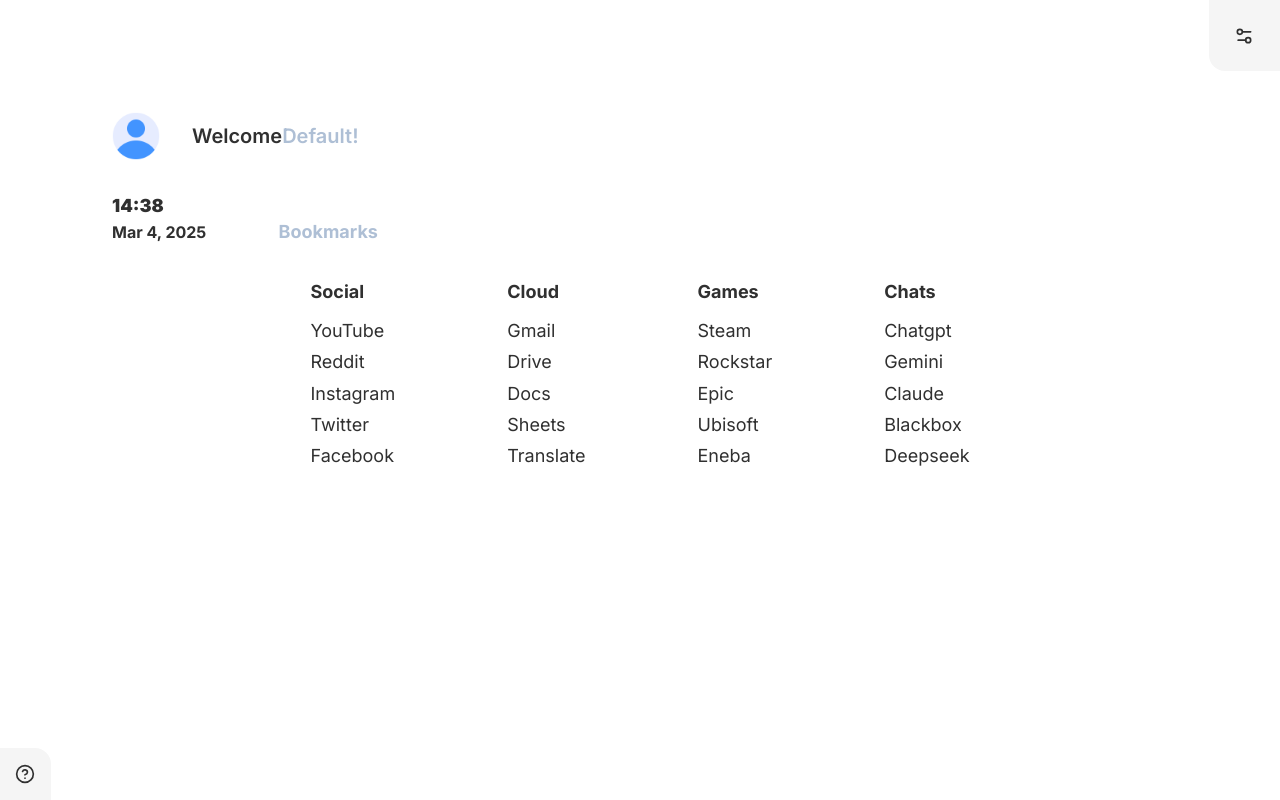
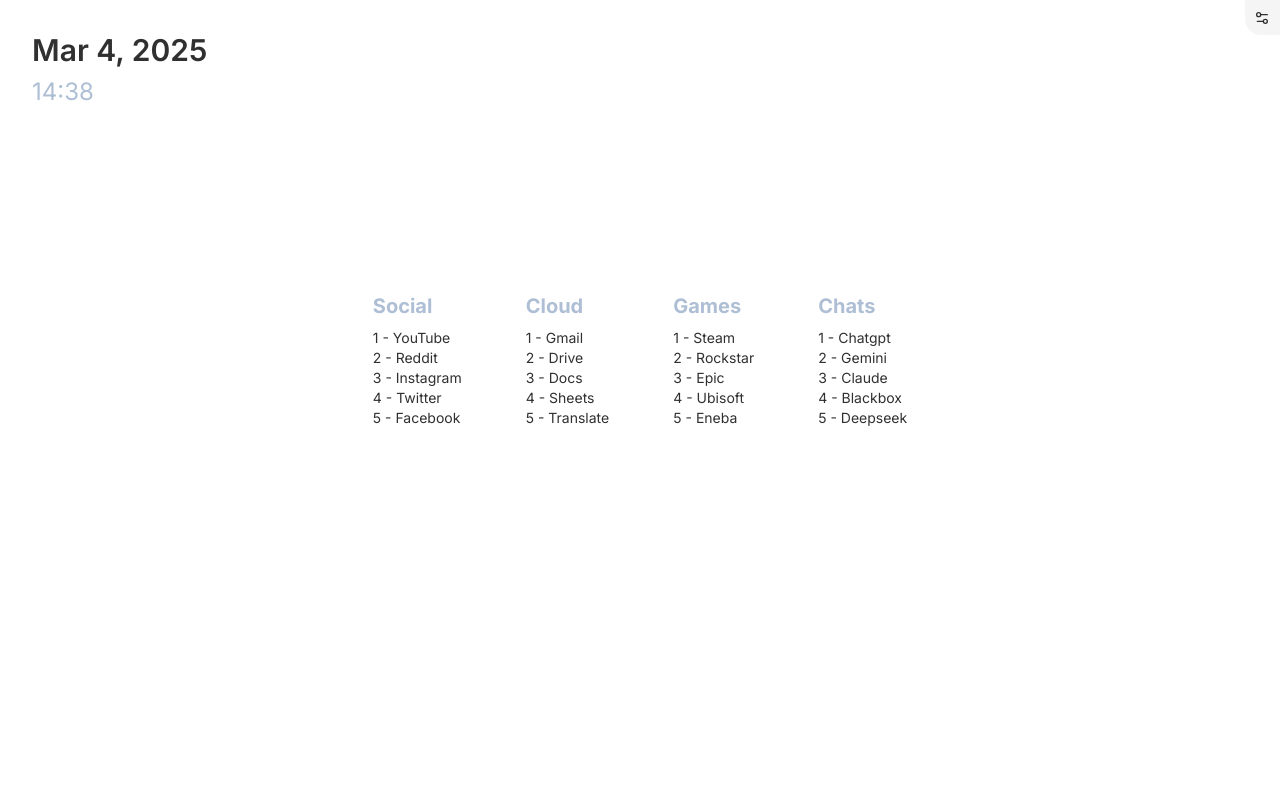
Before and after one commit to twodigitss/pageper, a React (Vite) app: page / in a window 1280 px wide. Built offline with nearby package versions, Linux system fonts and the light colour scheme.

Commit message:
almost done as i left it

```diff
--- a/src/App.tsx
+++ b/src/App.tsx
@@ -3,7 +3,6 @@
 import Home from '@pages/Home';
 import Side_Menu from "@components/SideMenu";
 import AppSettings from "@components/SettingsModal";
-import { CircleHelp } from 'lucide-react';
 import '@styles/index.css'
 
 //save defaults
@@ -32,15 +31,6 @@
       <Home/>
       <Side_Menu openModal={openSettings}/>
 
-      <div className='fixed bottom-0 left-0 flex items-end pointer-events-none'>
-        {/* Simplified inverted corners or keep them if needed, but let's try to use Tailwind for the help icon first */}
-      </div>
-
-      <a title='Where/How to start? click here!'
-        href='https://github.com/twodigitss/pageper'
-        className="fixed bottom-0 -left-px p-4 text-text bg-bg-0 rounded-tr-2xl z-50">
-        <CircleHelp size={20} />
-      </a>
 
     </Fragment>
   )
--- a/src/components/Bookmarks.tsx
+++ b/src/components/Bookmarks.tsx
@@ -1,15 +1,20 @@
 import user_pref from "@services/preferences";
 
 const Bookmarks = () => {
+  //TODO: IDEA: hacer un map tipo: categorias [1,2,3,4] y dependiendo si
+  // se presiona en orden, digamos "Cloud" (2), de estas indexa cuantos
+  // link hay en esa categoria, digamos 7. si presiona 2-7, se abre el enlace
+  // en la posicion 7
   return (
-    <div className="flex flex-wrap flex-row justify-between w-full gap-12">
+    <div className="flex flex-wrap flex-row justify-between w-full">
     {Object.entries(user_pref.bookmarks).map(([category, links]) => (
-      <div className='flex flex-col m-4 p-4 gap-[0.2rem] text-left font-normal' key={category}>
-      <p className='text-lg font-bold mb-2'>{category}</p>
 
-      {Object.entries(links).map(([name, url]) => (
-        <a className='italic-normal text-lg hover:text-text-hover' href={url as string} key={name}>
-        <p> {name} </p>
+      <div className='flex flex-col mx-8 text-left font-normal' key={category}>
+      <p className='text-xl text-text-hover font-bold mb-2'>{category}</p>
+
+      {Object.entries(links).map(([name, url], index) => (
+        <a className='italic-light text-sm hover:text-text-hover' href={url as string} key={name}>
+        <p className=""> {index+1} - {name} </p>
         </a>
       ))}
 
--- a/src/components/Clock.tsx
+++ b/src/components/Clock.tsx
@@ -26,7 +26,7 @@
   }
 
   return (
-    <p className="font-bold">{date}</p>
+    <p className="text-3xl font-semibold">{date}</p>
   );
 }
 
@@ -51,7 +51,7 @@
   }, []);
 
   return (
-    <p className="text-lg font-bold"><strong>{time}</strong></p>
+    <p className="text-2xl font-light text-text-hover"><strong>{time}</strong></p>
   );
 
 };
--- a/src/components/SettingsModal.tsx
+++ b/src/components/SettingsModal.tsx
@@ -48,8 +48,9 @@
     onClose();
   }
 
+  // <dialog ref={dialogRef} onClose={onClose} className="flex p-12 gap-4 bg-bg-0 text-text rounded-lg max-w-[80%] max-h-[80vh] overflow-y-auto z-1000 backdrop:bg-black/50 open:block ">
   return(
-    <dialog ref={dialogRef} onClose={onClose} className="p-12 gap-4 bg-bg-0 text-text rounded-lg max-w-[80%] max-h-[80vh] overflow-y-auto z-1000 backdrop:bg-black/50 open:block">
+    <dialog ref={dialogRef} onClose={onClose} className="absolute top-1/2 left-1/2 -translate-x-1/2 -translate-y-1/2 p-12 gap-4 bg-bg-0 text-text rounded-lg max-w-[80%] max-h-[80vh] overflow-y-auto z-1000 backdrop:bg-black/50 open:block ">
 
       <form className="flex gap-8 h-240" method="dialog" onSubmit={do_something}>
         <div className="grid align-content-start">
@@ -100,6 +101,7 @@
 
       </form>
 
+
       <button className="all-unset mt-8 w-[calc(100%-3rem)] p-6 bg-body text-text cursor-pointer text-center rounded-lg" onClick={do_something}>Done</button>
 
 
--- a/src/components/SideMenu.tsx
+++ b/src/components/SideMenu.tsx
@@ -14,9 +14,9 @@
   };
 
   return (
-    <div className="flex flex-col items-center p-6 fixed top-0 right-0 bg-bg-0 rounded-bl-2xl max-[600px]:hidden" >
+    <div className="flex flex-col items-center p-2 fixed top-0 right-0 bg-bg-0 rounded-bl-2xl max-[600px]:hidden" >
       <button className="all-unset flex justify-center items-center w-full p-[0.1rem] cursor-pointer" onClick={togglePosition}>
-        <Settings2 size={20} className="text-text"/>
+        <Settings2 size={16} className="text-text"/>
       </button>
 
     </div>
--- a/src/pages/Home.tsx
+++ b/src/pages/Home.tsx
@@ -1,43 +1,43 @@
-import { Fragment } from "react";
 import '@styles/index.css';
 import Bookmarks from "@components/Bookmarks";
 import CurrentDate, {CurrentTime} from "@components/Clock";
-import useLocalS from "@hooks/useLocalStorage";
+// import useLocalS from "@hooks/useLocalStorage";
 
-function truncateText(text: string, maxLength: number) {
-  return text.length > maxLength ? text.substring(0, maxLength) + '...' : text;
-}
+// function truncateText(text: string, maxLength: number) {
+//   return text.length > maxLength ? text.substring(0, maxLength) + '...' : text;
+// }
 
 const Home = () => {
-  const profile_pic = useLocalS('pageper_profile_img', './images/user.png');
-  const username = localStorage.getItem('pageper_username') || "Default"
-  const username_cropped = truncateText(username, 20);
+  // const profile_pic = useLocalS('pageper_profile_img', './images/user.png');
+  // const username = localStorage.getItem('pageper_username') || "Default"
+  // const username_cropped = truncateText(username, 20);
 
   return(
-    <div className="grid p-28 gap-12">
+    <div className="grid px-8 py-4 gap-12">
 
-      <div className="grid">
+      <div className="flex content-center justify-start gap-8">
 
-        <div className="flex flex-row items-center gap-8 text-center max-[700px]:grid max-[700px]:grid-flow-row max-[700px]:justify-items-center">
-          { !profile_pic ?
-            <Fragment/> : <img className="w-12 h-12 rounded-[25%]" src={profile_pic as string}/>
-          }
-          { username.length == 0 ?
-              <p className="flex items-center text-xl font-semibold">Welcome!</p> :
-              <p className="flex items-center text-xl font-semibold">Welcome  <span className="text-text-hover">{username_cropped}!</span>
-              </p>
-          }
+        <div className="flex flex-col gap-2 my-4 max-[700px]:grid-flow-row max-[700px]:justify-items-center">
+            <CurrentDate/>
+            <CurrentTime/>
         </div>
 
-        <div className="grid mt-8 max-[700px]:grid-flow-row max-[700px]:justify-items-center">
-          <CurrentTime/>
-          <CurrentDate/>
-        </div>
+        {/* <div className="flex flex-row items-center gap-6 text-center max-[700px]:grid max-[700px]:grid-flow-row max-[700px]:justify-items-center">
+            { !profile_pic ?
+              <Fragment/> : <img className="w-12 h-12 rounded-2xl" src={profile_pic as string}/>
+            }
+            { username.length == 0 ?
+                <p className="flex items-center text-4xl font-semibold">Welcome!</p> :
+                <p className="flex items-center text-4xl">
+                  <strong>Welcome ‎  </strong> <span className=" text-text-hover ">{username_cropped}!</span>
+                </p>
+            }
+          </div>
+        */}
 
       </div>
 
       <div className="grid min-h-120 w-[calc(100%-20dvw)] place-content-center fixed top-[45%] left-1/2 -translate-x-1/2 -translate-y-1/2 max-[700px]:relative max-[700px]:top-[60%]">
-        <h2 className="all-unset text-lg font-bold text-text-hover max-[700px]:text-center">Bookmarks</h2>
         <Bookmarks />
       </div>
 
```
